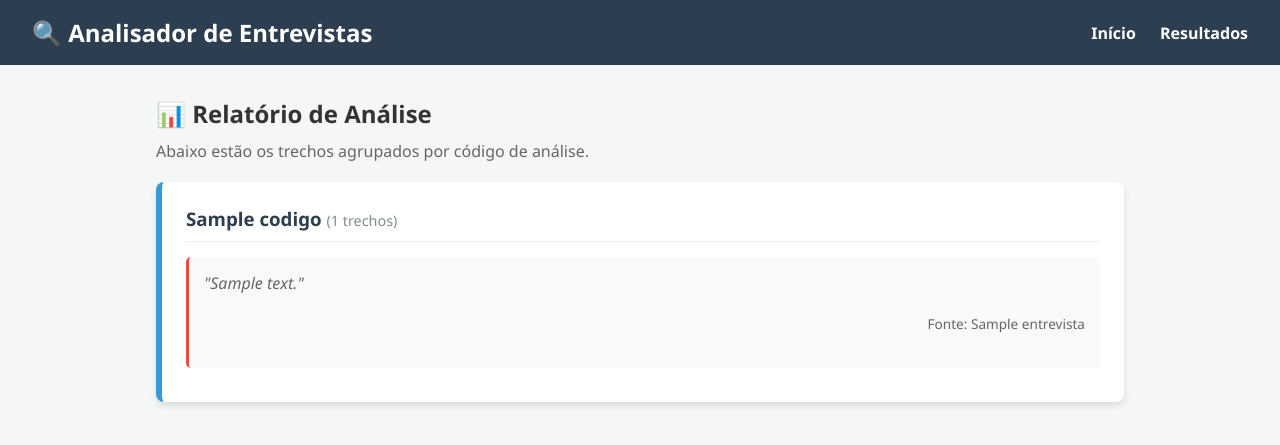
After one commit to DeathWingg/analisador-entrevistas-python, a Flask app: page /resultados in a window 1280 px wide. The commit adds this page. Shown: the top 445 px of the page. Run offline with Flask 3, Linux system fonts and the light colour scheme; tables that the repository leaves empty hold one stand-in row (values such as "Sample post").

Commit message:
feat: finaliza painel de resultados agrupados e navegacao

```diff
--- a/app.py
+++ b/app.py
@@ -1,4 +1,4 @@
-from flask import Flask, render_template, request, redirect, url_for
+from flask import Flask, render_template, request, redirect, url_for, jsonify
 import sqlite3
 import os
 
@@ -11,7 +11,6 @@ def init_db():
         with sqlite3.connect(DATABASE) as conn:
             with open("schema.sql", "r", encoding="utf-8") as f:
                 conn.executescript(f.read())
-        print("✅ Banco de dados inicializado!")
 
 
 def get_db():
@@ -23,10 +22,20 @@ def get_db():
 @app.route("/")
 def index():
     conn = get_db()
-    # Conta quantas entrevistas existem no banco
+    # Agora contamos tudo de verdade!
     total_entrevistas = conn.execute("SELECT COUNT(*) FROM entrevistas").fetchone()[0]
+    total_codigos = conn.execute("SELECT COUNT(*) FROM codigos").fetchone()[0]
+    total_trechos = conn.execute("SELECT COUNT(*) FROM trechos").fetchone()[0]
+    entrevistas = conn.execute("SELECT * FROM entrevistas ORDER BY id DESC").fetchall()
     conn.close()
-    return render_template("index.html", total_entrevistas=total_entrevistas)
+
+    return render_template(
+        "index.html",
+        total_entrevistas=total_entrevistas,
+        total_codigos=total_codigos,
+        total_trechos=total_trechos,
+        entrevistas=entrevistas,
+    )
 
 
 @app.route("/nova_entrevista", methods=("GET", "POST"))
@@ -34,18 +43,79 @@ def nova_entrevista():
     if request.method == "POST":
         titulo = request.form["titulo"]
         texto = request.form["texto"]
-
         conn = get_db()
         conn.execute(
             "INSERT INTO entrevistas (titulo, texto) VALUES (?, ?)", (titulo, texto)
         )
         conn.commit()
         conn.close()
+        return redirect(url_for("index"))
+    return render_template("nova_entrevista.html")
 
-        # Depois de salvar, volta para o painel principal
-        return redirect(url_for("index"))
 
-    return render_template("nova_entrevista.html")
+@app.route("/entrevista/<int:id>")
+def ver_entrevista(id):
+    conn = get_db()
+    entrevista = conn.execute(
+        "SELECT * FROM entrevistas WHERE id = ?", (id,)
+    ).fetchone()
+    codigos = conn.execute("SELECT * FROM codigos").fetchall()
+    conn.close()
+    return render_template("entrevista.html", entrevista=entrevista, codigos=codigos)
+
+
+@app.route("/novo_codigo", methods=["POST"])
+def novo_codigo():
+    nome = request.form["nome"]
+    cor = "#e74c3c"
+    conn = get_db()
+    conn.execute("INSERT INTO codigos (nome, cor) VALUES (?, ?)", (nome, cor))
+    conn.commit()
+    conn.close()
+    return redirect(request.referrer or url_for("index"))
+
+
+@app.route("/salvar_trecho", methods=["POST"])
+def salvar_trecho():
+    data = request.json
+    conn = get_db()
+    conn.execute(
+        "INSERT INTO trechos (id_entrevista, id_codigo, texto_selecionado, posicao_inicial, posicao_final) VALUES (?, ?, ?, ?, ?)",
+        (
+            data["id_entrevista"],
+            data["id_codigo"],
+            data["texto"],
+            data["inicio"],
+            data["fim"],
+        ),
+    )
+    conn.commit()
+    conn.close()
+    return jsonify({"status": "sucesso"})
+
+
+@app.route("/resultados")
+def resultados():
+    conn = get_db()
+    codigos = conn.execute("SELECT * FROM codigos").fetchall()
+    relatorio = []
+
+    for c in codigos:
+        # Busca todos os trechos que usam esse código e junta com o título da entrevista
+        trechos = conn.execute(
+            """
+            SELECT t.texto_selecionado, e.titulo
+            FROM trechos t
+            JOIN entrevistas e ON t.id_entrevista = e.id
+            WHERE t.id_codigo = ?
+        """,
+            (c["id"],),
+        ).fetchall()
+
+        relatorio.append({"codigo": c["nome"], "trechos": trechos})
+
+    conn.close()
+    return render_template("resultados.html", relatorio=relatorio)
 
 
 if __name__ == "__main__":
--- /dev/null
+++ b/schema.sql
@@ -0,0 +1,22 @@
+CREATE TABLE IF NOT EXISTS entrevistas (
+    id INTEGER PRIMARY KEY AUTOINCREMENT,
+    titulo TEXT NOT NULL,
+    texto TEXT NOT NULL
+);
+
+CREATE TABLE IF NOT EXISTS codigos (
+    id INTEGER PRIMARY KEY AUTOINCREMENT,
+    nome TEXT NOT NULL,
+    cor TEXT NOT NULL
+);
+
+CREATE TABLE IF NOT EXISTS trechos (
+    id INTEGER PRIMARY KEY AUTOINCREMENT,
+    id_entrevista INTEGER NOT NULL,
+    id_codigo INTEGER NOT NULL,
+    texto_selecionado TEXT NOT NULL,
+    posicao_inicial INTEGER NOT NULL,
+    posicao_final INTEGER NOT NULL,
+    FOREIGN KEY (id_entrevista) REFERENCES entrevistas (id),
+    FOREIGN KEY (id_codigo) REFERENCES codigos (id)
+);
--- a/static/css/style.css
+++ b/static/css/style.css
@@ -17,3 +17,39 @@ nav h1 { font-size: 1.5rem; }
 .form-group textarea { resize: vertical; }
 .btn-cancel { background: #95a5a6; margin-left: 10px; text-decoration: none; padding: 10px 20px; border-radius: 5px; color: white;}
 .btn-cancel:hover { background: #7f8c8d; }
+/* Tela de Leitura */
+.interview-layout { display: grid; grid-template-columns: 3fr 1fr; gap: 2rem; margin-top: 2rem; }
+.text-panel { background: white; padding: 2rem; border-radius: 8px; box-shadow: 0 4px 6px rgba(0,0,0,0.1); line-height: 1.8; font-size: 1.1rem; }
+.sidebar { background: white; padding: 1.5rem; border-radius: 8px; box-shadow: 0 4px 6px rgba(0,0,0,0.1); height: fit-content;}
+#lista-codigos li { background: #ecf0f1; padding: 8px; margin-bottom: 5px; border-left: 4px solid #e74c3c; }
+.form-codigo { display: flex; margin-top: 15px; gap: 5px; }
+.form-codigo input { flex: 1; padding: 5px; border: 1px solid #ccc; border-radius: 4px;}
+.form-codigo button { background: #2ecc71; color: white; border: none; padding: 5px 10px; cursor: pointer; border-radius: 4px;}
+.entrevistas-list { margin-top: 2rem; background: white; padding: 1.5rem; border-radius: 8px;}
+.entrevistas-list ul { list-style: none; }
+.entrevistas-list li { padding: 10px 0; border-bottom: 1px solid #eee; }
+.entrevistas-list a { color: #3498db; text-decoration: none; font-weight: bold;}
+
+/* Popup Flutuante */
+#popup-codigo { position: absolute; background: #2c3e50; color: white; padding: 10px; border-radius: 5px; box-shadow: 0 4px 10px rgba(0,0,0,0.3); z-index: 1000; display: flex; gap: 10px; align-items: center;}
+#popup-codigo select { padding: 5px; border-radius: 3px; border: none; }
+#popup-codigo button { background: #2ecc71; border: none; padding: 5px 10px; color: white; cursor: pointer; border-radius: 3px;}
+.hidden { display: none !important; }
+/* Navegação */
+.nav-links a { color: white; text-decoration: none; margin-left: 20px; font-weight: bold; }
+.nav-links a:hover { text-decoration: underline; }
+
+/* Tela de Resultados */
+.resultados-container { margin-top: 2rem; }
+.resultados-container h2 { margin-bottom: 10px; }
+.resultados-container p { margin-bottom: 20px; color: #666; }
+.codigo-card { background: white; padding: 1.5rem; border-radius: 8px; box-shadow: 0 4px 6px rgba(0,0,0,0.1); margin-bottom: 20px; border-left: 6px solid #3498db; }
+.codigo-card h3 { color: #2c3e50; margin-bottom: 15px; border-bottom: 1px solid #eee; padding-bottom: 10px; }
+.codigo-card h3 span { font-size: 0.9rem; color: #7f8c8d; font-weight: normal; }
+.trechos-list { list-style: none; }
+.trechos-list li { background: #f9f9f9; padding: 15px; border-radius: 5px; margin-bottom: 10px; border-left: 3px solid #e74c3c; }
+.trecho-texto { font-style: italic; margin-bottom: 5px; color: #333; }
+.trecho-fonte { font-size: 0.85rem; color: #7f8c8d; text-align: right; }
+.sem-dados { font-style: italic; color: #95a5a6; }
+.nav-links a { color: white; text-decoration: none; margin-left: 20px; font-weight: bold; }
+.nav-links a:hover { text-decoration: underline; }
--- a/templates/base.html
+++ b/templates/base.html
@@ -9,6 +9,10 @@
 <body>
     <nav>
         <h1>🔍 Analisador de Entrevistas</h1>
+        <div class="nav-links">
+            <a href="{{ url_for('index') }}">Início</a>
+            <a href="{{ url_for('resultados') }}">Resultados</a>
+        </div>
     </nav>
     <div class="container">
         {% block content %}{% endblock %}
--- /dev/null
+++ b/templates/resultados.html
@@ -0,0 +1,27 @@
+{% extends "base.html" %}
+
+{% block content %}
+<div class="resultados-container">
+    <h2>📊 Relatório de Análise</h2>
+    <p>Abaixo estão os trechos agrupados por código de análise.</p>
+
+    {% for item in relatorio %}
+    <div class="codigo-card">
+        <h3>{{ item.codigo }} <span>({{ item.trechos|length }} trechos)</span></h3>
+
+        {% if item.trechos %}
+            <ul class="trechos-list">
+                {% for t in item.trechos %}
+                <li>
+                    <p class="trecho-texto">"{{ t.texto_selecionado }}"</p>
+                    <p class="trecho-fonte">Fonte: {{ t.titulo }}</p>
+                </li>
+                {% endfor %}
+            </ul>
+        {% else %}
+            <p class="sem-dados">Nenhum trecho codificado com este código ainda.</p>
+        {% endif %}
+    </div>
+    {% endfor %}
+</div>
+{% endblock %}
```
Also changed, not shown: templates/index.html (+15 -2 lines), 1 other file.
